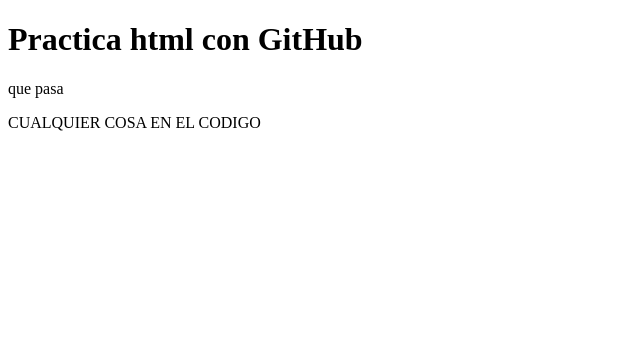
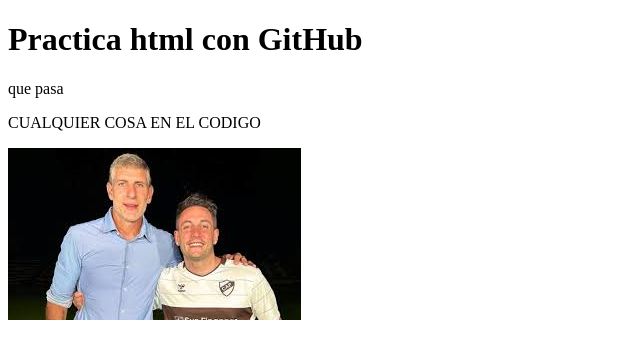
Before and after one commit to JuanchoCABJ/JuanchoCABJ.github.io, a plain HTML site: page index.html in a window 1280 px wide. Shown: the whole page, without its empty margins (0-640 px from the left). Drawn offline with Linux system fonts and the light colour scheme.

Commit message:
se hicieron cambios

```diff
--- a/css/index.css
+++ b/css/index.css
@@ -0,0 +1,5 @@
+body{
+    background-color: aqua;
+
+
+}
--- a/index.html
+++ b/index.html
@@ -8,6 +8,8 @@
 <body>
     <h1>Practica html con GitHub</h1>
     <p>que pasa</p>
-<P>CUALQUIER COSA EN EL CODIGO</P>
+    <P>CUALQUIER COSA EN EL CODIGO</P>
+    <img src="img/palermo y momo.jpg" alt="">
+
 </body>
 </html>
```
Also changed, not shown: img/palermo y momo.jpg (added).
